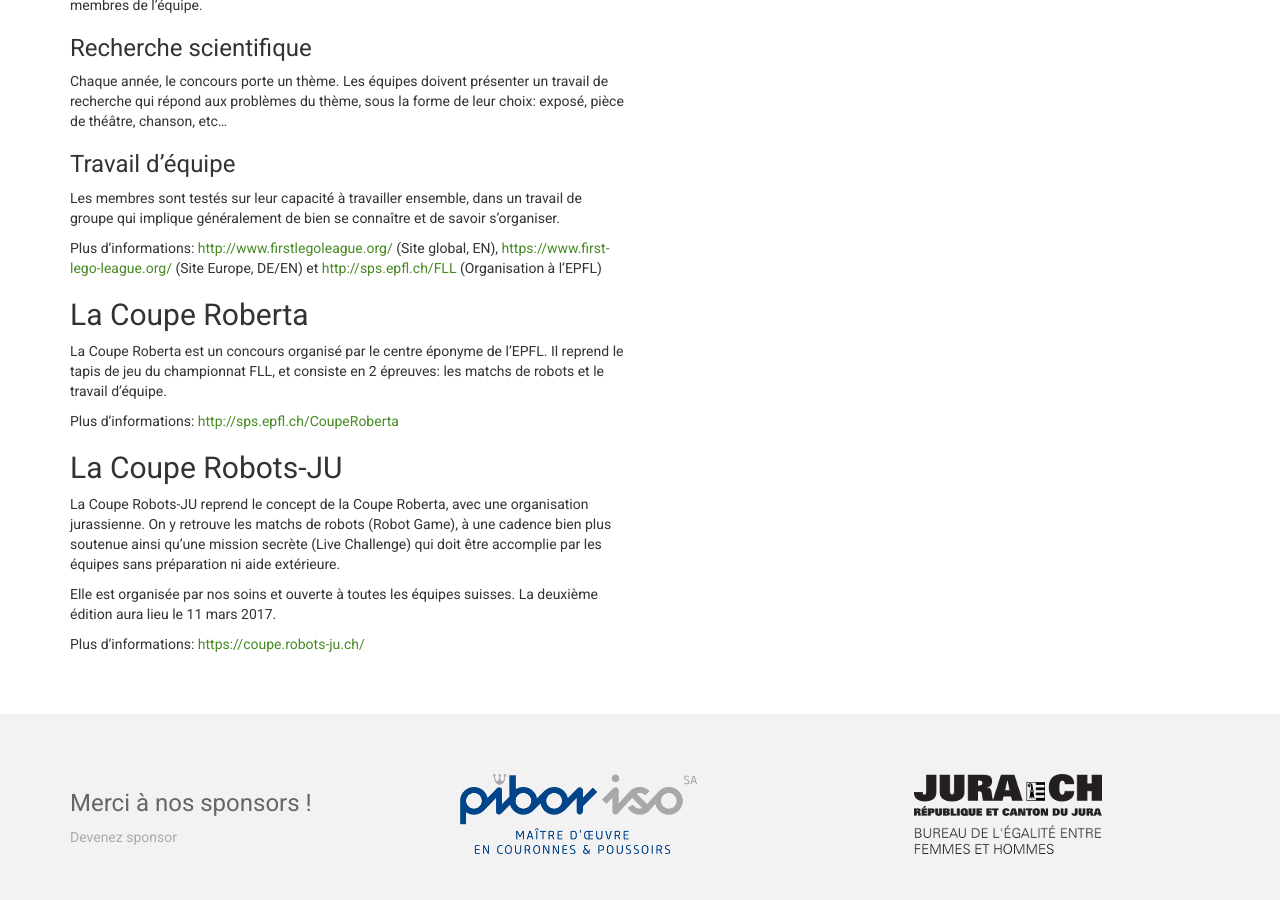
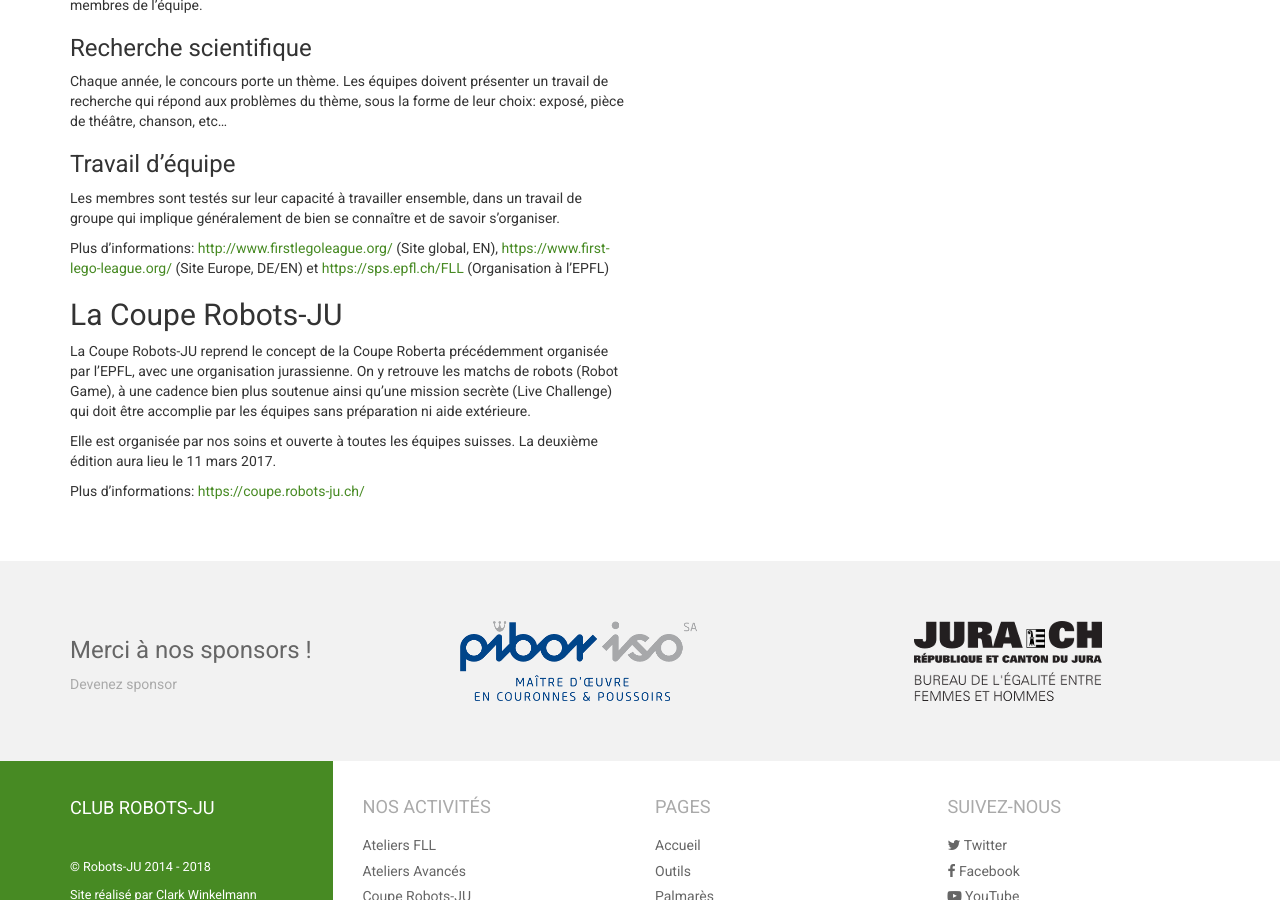
Before and after one commit to robots-ju/robots-ju.ch, a Jekyll site: the page built from ateliers-fll.md, in a window 1280 px wide and 900 px high, scrolled down 1007 px. Built offline with Jekyll 4.4.1, drawn with Linux system fonts in a browser that asks for light colours; comment, search, counter and statistics services are not loaded.

Commit message:
Mise à jour liens SPS

```diff
--- a/ateliers-fll.md
+++ b/ateliers-fll.md
@@ -47,17 +47,11 @@ dans un travail de groupe qui implique généralement de bien se connaître et d
 
 Plus d'informations: <http://www.firstlegoleague.org/> (Site global, EN),
 <https://www.first-lego-league.org/> (Site Europe, DE/EN)
-et <http://sps.epfl.ch/FLL> (Organisation à l'EPFL)
-
-## La Coupe Roberta
-
-La Coupe Roberta est un concours organisé par le centre éponyme de l'EPFL. Il reprend le tapis de jeu du championnat FLL, et consiste en 2 épreuves: les matchs de robots et le travail d'équipe.
-
-Plus d'informations: <http://sps.epfl.ch/CoupeRoberta>
+et <https://sps.epfl.ch/FLL> (Organisation à l'EPFL)
 
 ## La Coupe Robots-JU
 
-La Coupe Robots-JU reprend le concept de la Coupe Roberta, avec une organisation jurassienne.
+La Coupe Robots-JU reprend le concept de la Coupe Roberta précédemment organisée par l'EPFL, avec une organisation jurassienne.
 On y retrouve les matchs de robots (Robot Game), à une cadence bien plus soutenue ainsi
 qu'une mission secrète (Live Challenge) qui doit être accomplie par les équipes sans préparation ni aide extérieure.
 
@@ -74,7 +68,7 @@ L'atelier FLL a lieu le samedi matin dans nos locaux de [Glovelier](https://www.
 Prérequis pour votre enfants:
 
 - Être âgé de 10 à 16 ans
-- Avoir suivi le [cours Roberta](http://sps.epfl.ch/CoursRobot)
+- Avoir suivi le [cours Roberta](https://sps.epfl.ch/CoursRobot)
 
 Le club Robots-JU est organisé en association.
 
```
Also changed, not shown: palmares.md (+1 -1 lines).
